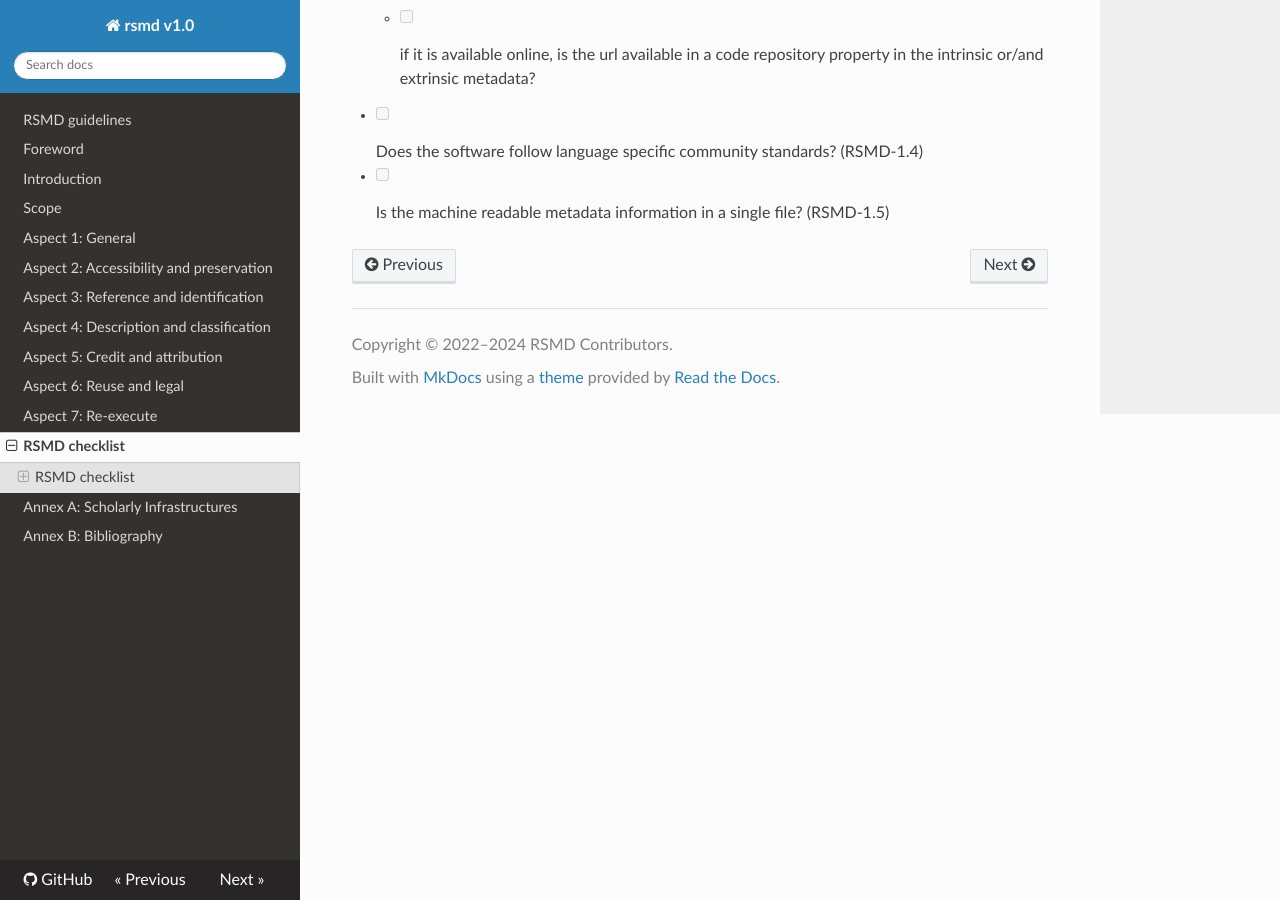
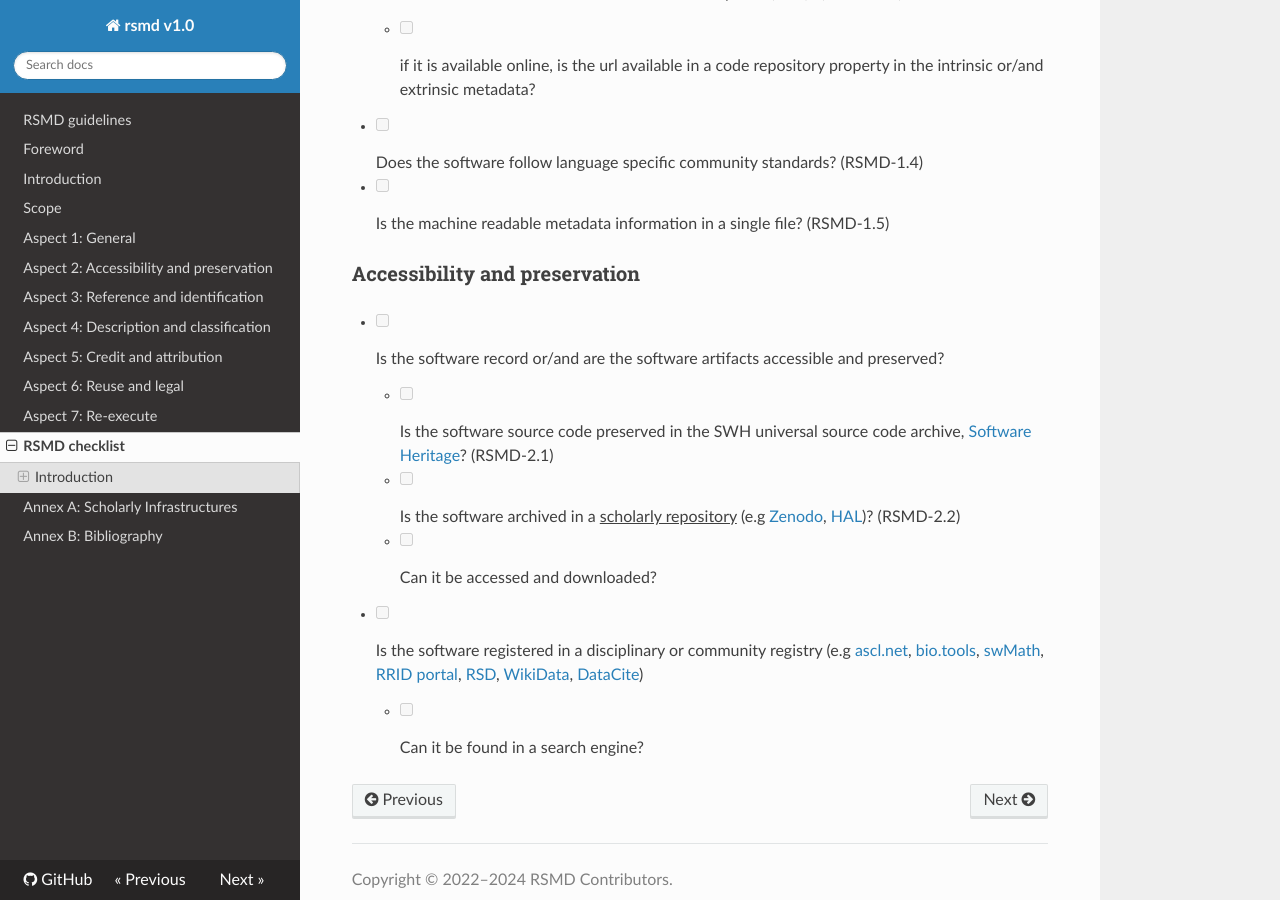
Before and after one commit to FAIR-IMPACT/RSMD-guidelines, an MkDocs documentation site: the page built from chapters/8.rsmd_checklist.md, in a window 1280 px wide and 900 px high, scrolled down 817 px. Built offline with MkDocs 1.6.1, drawn with Linux system fonts in a browser that asks for light colours; nearby versions of some CDN libraries; some of the changed text lies outside the part shown.

Commit message:
Add accesibility aspect in checklist

```diff
--- a/chapters/8.rsmd_checklist.md
+++ b/chapters/8.rsmd_checklist.md
@@ -1,18 +1,29 @@
 # RSMD checklist
 
-#### RSMD checklist
+## Introduction
 
 The Research Software MetaData (RSMD) guidelines are a cross-disciplinary community driven effort to provide standardized and actionable guidance for the metadata collection and curation of research software.
 
 To assist **software creators** in self-archiving and self-metadata curation, FAIR-IMPACT has created the RSMD checklist as a self contained questionnaire. The RSMD checklist which is addressing all the RSMD guidelines recommendations as a set of questions that can be used by the software creator or the software curator. By using the checklist, software creators can ensure that their software has the necessary metadata to be accessible, discoverable and reusable.
 
 
-##### General Metadata Requirements
+### General Metadata Requirements
 
-- [ ] Does the software have metadata that is embedded in the source code (intrinsic metadata)? (RSMD-1.1)
-- [ ] Does the software project have a metadata record (extrinsic metadata) which is publicly available on an online scholarly platform? (RSMD-1.2)
-    - [ ] Is the metadata record licensed as CC0?
-- [ ] Is the software also available in a version control system (VCS)? (RSMD-1.3)
-    - [ ] if it is available online, is the url available in a code repository property in the intrinsic or/and extrinsic metadata?
-- [ ] Does the software follow language specific community standards? (RSMD-1.4)
-- [ ] Is the machine readable metadata information in a single file? (RSMD-1.5)
+-   [ ] Does the software have metadata that is embedded in the source code (intrinsic metadata)? (RSMD-1.1)
+-   [ ] Does the software project have a metadata record (extrinsic metadata) which is publicly available on an online scholarly platform? (RSMD-1.2)
+    *   [ ]  Is the metadata record licensed as CC0?
+-   [ ] Is the software also available in a version control system (VCS)? (RSMD-1.3)
+    * [ ] if it is available online, is the url available in a code repository property in the intrinsic or/and extrinsic metadata?
+-   [ ] Does the software follow language specific community standards? (RSMD-1.4)
+-   [ ] Is the machine readable metadata information in a single file? (RSMD-1.5)
+
+
+
+### Accessibility and preservation
+
+-   [ ] Is the software record or/and are the software artifacts accessible and preserved?
+    *   [ ]  Is the software source code preserved in the SWH universal source code archive, [Software Heritage](https://archive.softwareheritage.org/)? (RSMD-2.1)
+    *   [ ] Is the software archived in a <span style="text-decoration:underline;">scholarly repository</span> (e.g [Zenodo](https://zenodo.org/), [HAL](https://hal.science/))? (RSMD-2.2)
+    *   [ ] Can it be accessed and downloaded?
+-   [ ] Is the software registered in a disciplinary or community registry (e.g [ascl.net](https://ascl.net/), [bio.tools](https://bio.tools/), [swMath](https://zbmath.org/software/), [RRID portal](https://scicrunch.org/resources/about/resource), [RSD](https://research-software-directory.org/),  [WikiData](https://www.wikidata.org/wiki/Wikidata:Main_Page), [DataCite](https://datacite.org/))
+    *   [ ] Can it be found in a search engine?
```
